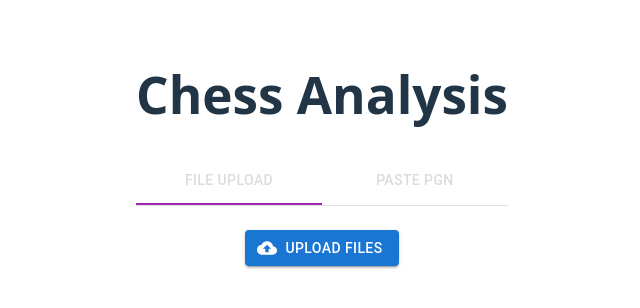
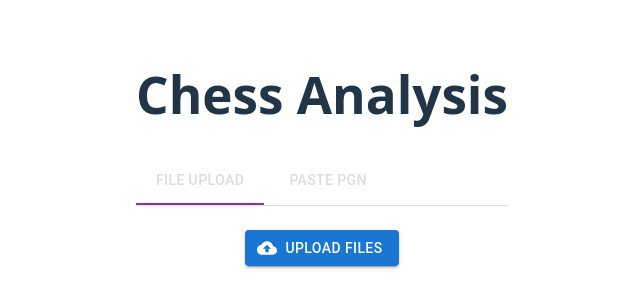
Before and after one commit to pradhanstudios/Chess-Analysis, a React (Vite) app in the folder Chess-Analysis-Webapp/: page / in a window 1280 px wide. Shown: the top 308 px of the page, without its empty margins (318-958 px from the left). Built offline with nearby package versions, Linux system fonts and the light colour scheme.

Commit message:
tweaked sizing of tab panel

```diff
--- a/Chess-Analysis-Webapp/src/components/MUI-ColorTabs.jsx
+++ b/Chess-Analysis-Webapp/src/components/MUI-ColorTabs.jsx
@@ -53,6 +53,7 @@ export default function ColorTabs() {
           textColor="secondary"
           indicatorColor="secondary"
           aria-label="secondary tabs example"
+          sx={{ width: "20vw" }}
         >
           <Tab label="File Upload" {...a11yProps(0)} />
           <Tab label="Paste PGN" {...a11yProps(1)} />
```
